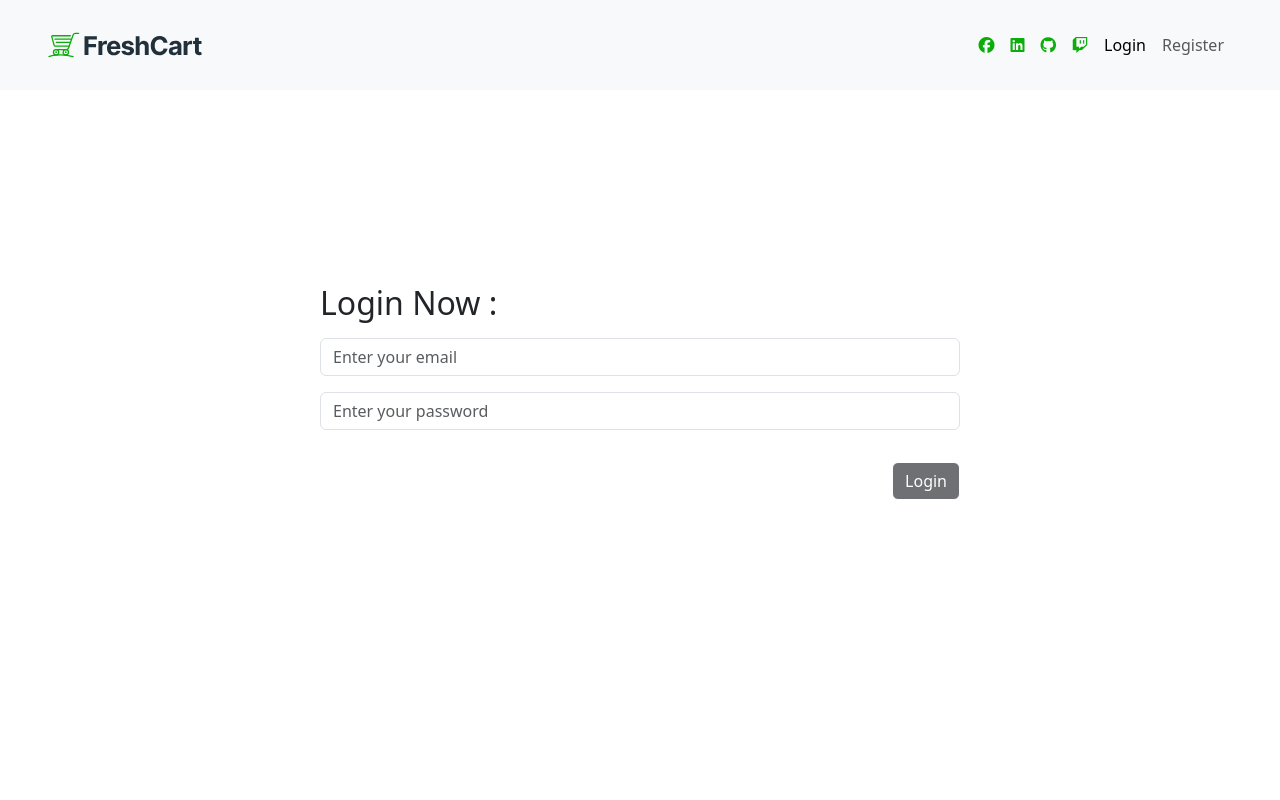
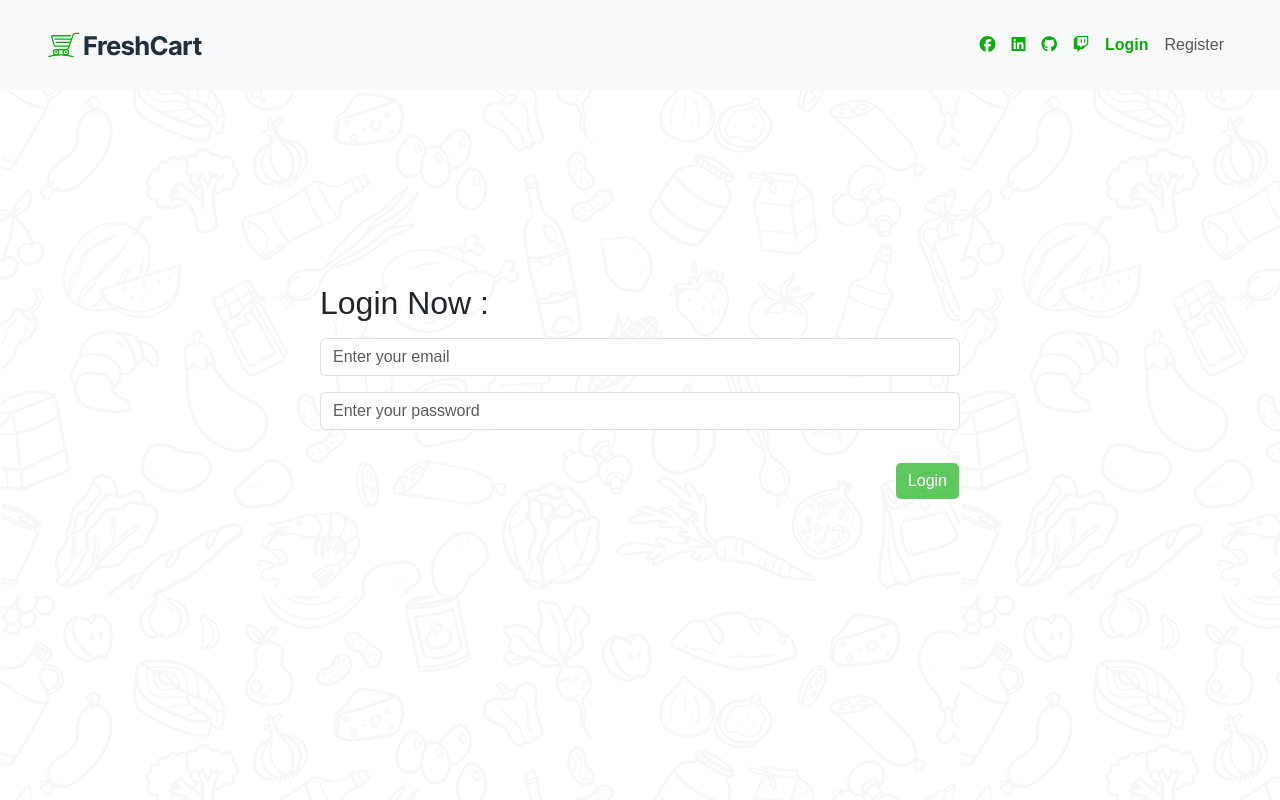
Before and after one commit to cloudpd/Intelligent_Infrastructure_Automation_Platform, a React (Create React App) app in the folder front-end/: page /login in a window 1280 px wide. Shown: the top 800 px of the page. Built offline with nearby package versions, Linux system fonts and the light colour scheme.

Commit message:
last push

```diff
--- a/front-end/src/App.js
+++ b/front-end/src/App.js
@@ -20,6 +20,8 @@ import ProtectedRoute from './Components/ProtectedRoute/ProtectedRoute';
 import { ToastContainer } from 'react-toastify';
 // import Allorders from './Components/Orders/Allorders';
 import Recovery from './Components/Login/Recovery';
+import Projects from './Components/Projects/Projects.jsx';
+import Services from './Components/Services/Services.jsx';
 // import Wishlist from './Components/Wishlist/Wishlist';
 // import WishContextProvider from './Context/WishContext';
 // import ProductCategory from './Components/Categories/ProductCategory';
@@ -55,22 +57,22 @@ function App() {
               {/* </WishContextProvider> */}
             </ProtectedRoute>
         },
-        // {
-        //   path: '/products', element:
-        //     <ProtectedRoute>
-        //       {/* <WishContextProvider> */}
-        //         <Products />
-        //       {/* </WishContextProvider> */}
-        //     </ProtectedRoute>
-        // },
-        // {
-        //   path: '/details/:id', element:
-        //     <ProtectedRoute>
-        //       {/* <WishContextProvider> */}
-        //         <Proddetails />
-        //       {/* </WishContextProvider> */}
-        //     </ProtectedRoute>
-        // },
+        {
+          path: '/projects', element:
+            <ProtectedRoute>
+              {/* <WishContextProvider> */}
+                <Projects />
+              {/* </WishContextProvider> */}
+            </ProtectedRoute>
+        },
+        {
+          path: '/services', element:
+            <ProtectedRoute>
+              {/* <WishContextProvider> */}
+                <Services />
+              {/* </WishContextProvider> */}
+            </ProtectedRoute>
+        },
         // {
         //   path: '/wishlist', element:
         //     <ProtectedRoute>
--- a/front-end/src/Components/Login/Login.jsx
+++ b/front-end/src/Components/Login/Login.jsx
@@ -89,7 +89,7 @@ export default function Login() {
                 {forgot ? <Link to={'/account-recovery'} className='nav-link'><span className='d-block text-center fw-bold text-danger '> FORGOT YOUR PASSWORD ? </span></Link> : null}
 
                 <div className='d-flex justify-content-end'>
-                    <button type='submit' disabled={myformik.isValid == false || myformik.dirty == false ? true : false} className='btn bg-dark my-3 text-white'>
+                    <button type='submit' disabled={myformik.isValid == false || myformik.dirty == false ? true : false} className='btn bg-main my-3 text-white'>
                         {spin ? <i className='fa fa-spin fa-spinner'></i> : 'Login'}
                     </button>
                 </div>
--- a/front-end/src/Components/Navbar/Navbar.jsx
+++ b/front-end/src/Components/Navbar/Navbar.jsx
@@ -42,23 +42,25 @@ export default function Navbar() {
 
                                     <li className="nav-item">
                                         <div className='d-flex justify-content-center'>
-                                            <NavLink className="nav-link" to="/home">Home <i className="fa-solid fa-house"></i></NavLink>
+                                            {/* <NavLink className="nav-link" to="/home">Home <i className="fa-solid fa-house"></i></NavLink> */}
+                                            <NavLink className="nav-link" to="/home">Home </NavLink>
+
                                         </div>
                                     </li>
                                     <li className="nav-item">
                                         <div className='d-flex justify-content-center'>
-                                            <NavLink className="nav-link" to="/products">Products</NavLink>
+                                            <NavLink className="nav-link" to="/projects">Projects</NavLink>
                                         </div>
 
                                     </li>
 
                                     <li className="nav-item">
                                         <div className='d-flex justify-content-center'>
-                                            <NavLink className="nav-link" to="/categories">Categories</NavLink>
+                                            <NavLink className="nav-link" to="/services">Services</NavLink>
                                         </div>
                                     </li>
 
-
+{/*
                                     <li className="nav-item">
                                         <div className='d-flex justify-content-center'>
                                             <NavLink className="nav-link" to="/brands">Brands</NavLink>
@@ -75,21 +77,21 @@ export default function Navbar() {
                                         <div className='d-flex justify-content-center'>
                                             <NavLink className="nav-link" to="/wishlist">WishList <i className="fa-solid fa-heart"></i></NavLink>
                                         </div>
-                                    </li>
+                                    </li>  */}
 
-
+{/*
                                     <li className="nav-item mx-3">
 
                                         <div className='d-flex justify-content-center'>
                                             <NavLink className="nav-link  position-relative" to="/cart"><i className="fa-solid fa-cart-shopping fa-shake fa-2xl text-main" style={{ color: '' }}></i>
 
                                                 <span className="position-absolute top-0 start-100 translate-middle badge rounded-pill bg-main">
-                                                    {/* {cartNumber} */}
+                                                    {cartNumber}
                                                     <span className="visually-hidden">unread messages</span>
                                                 </span>
                                             </NavLink>
                                         </div>
-                                    </li>
+                                    </li>  */}
 
 
 
--- a/front-end/src/index.css
+++ b/front-end/src/index.css
@@ -11,3 +11,127 @@ code {
   font-family: source-code-pro, Menlo, Monaco, Consolas, 'Courier New',
     monospace;
 }
+
+
+
+
+/* You can add global styles to this file, and also import other style files */
+@import url('https://fonts.googleapis.com/css2?family=Encode+Sans+Expanded:wght@300&display=swap');
+
+:root
+{
+    --main-color:#0aad0a;
+    --light-color:#f0f3f2;
+    --shadow: rgba(145,158,171,.2) 0px 2px 4px -1px,rgba(145,158,171,.14) 0px 4px 5px 0px,rgba(145,158,171,.12) 0px 1px 10px 0px;
+    --font-family:'Encode Sans Expanded', sans-serif;
+    --rating-color:#ffc908;
+}
+
+body{
+    font-family: var(--font-family) !important;
+    background-image: url('./finalProject\ assets/imgs/light-patten.svg');
+}
+.rating-color
+{
+    color: var(--rating-color);
+}
+.cursor-pointer
+{
+    cursor: pointer;
+}
+a , a:hover{
+    color: black;
+    text-decoration: none;
+}
+/* .product:hover
+{
+    box-shadow: var(--shadow);
+    border: solid 1px var(--main-color);
+} */
+.product .btn
+{
+    transition: transform 1s , opacity 1s;
+    transform: translateY(100%);
+    opacity: 0;
+}
+.product:hover .btn
+{
+    opacity: 1;
+    transform: translateY(0%);
+
+}
+.font-sm
+{
+    font-size: 14px;
+}
+.text-main
+{
+    color: var(--main-color);
+}
+.bg-main
+{
+    background-color: var(--main-color) !important;
+}
+.bg-main-light
+{
+    background-color: var(--light-color) !important;
+}
+.navbar-nav .nav-link.active
+{
+    color: #0aad0a !important;
+    font-weight:bolder ;
+}
+
+
+
+.loader {
+    border: 16px solid #f3f3f3;
+    border-radius: 50%;
+    border-top: 16px solid #0aad0a;
+    width: 300px;
+    height: 300px;
+    -webkit-animation: spin 2s linear infinite; /* Safari */
+    animation: spin 2s linear infinite;
+    margin-top:100px;
+  }
+
+  /* Safari */
+  @-webkit-keyframes spin {
+    0% { -webkit-transform: rotate(0deg); }
+    100% { -webkit-transform: rotate(360deg); }
+  }
+
+  @keyframes spin {
+    0% { transform: rotate(0deg); }
+    100% { transform: rotate(360deg); }
+  }
+
+
+.vh-75
+{
+    height: 70vh;
+}
+.min-vh-100{
+
+min-height: 100vh !important;
+}
+body,html
+{
+    min-height: 100vh !important;
+}
+
+::selection
+{
+    background-color: #0aad0a;
+    color: #ffffff;
+}
+
+
+.page-link:focus
+{
+    background-color: white !important;
+    color: black !important;
+    box-shadow: 2px -1px 29px -2px rgba(13,227,47,1) !important;
+    -webkit-box-shadow: 2px -1px 29px -2px rgba(13,227,47,1) !important;
+    -moz-box-shadow: 2px -1px 29px -2px rgba(13,227,47,1) !important;
+}
```
